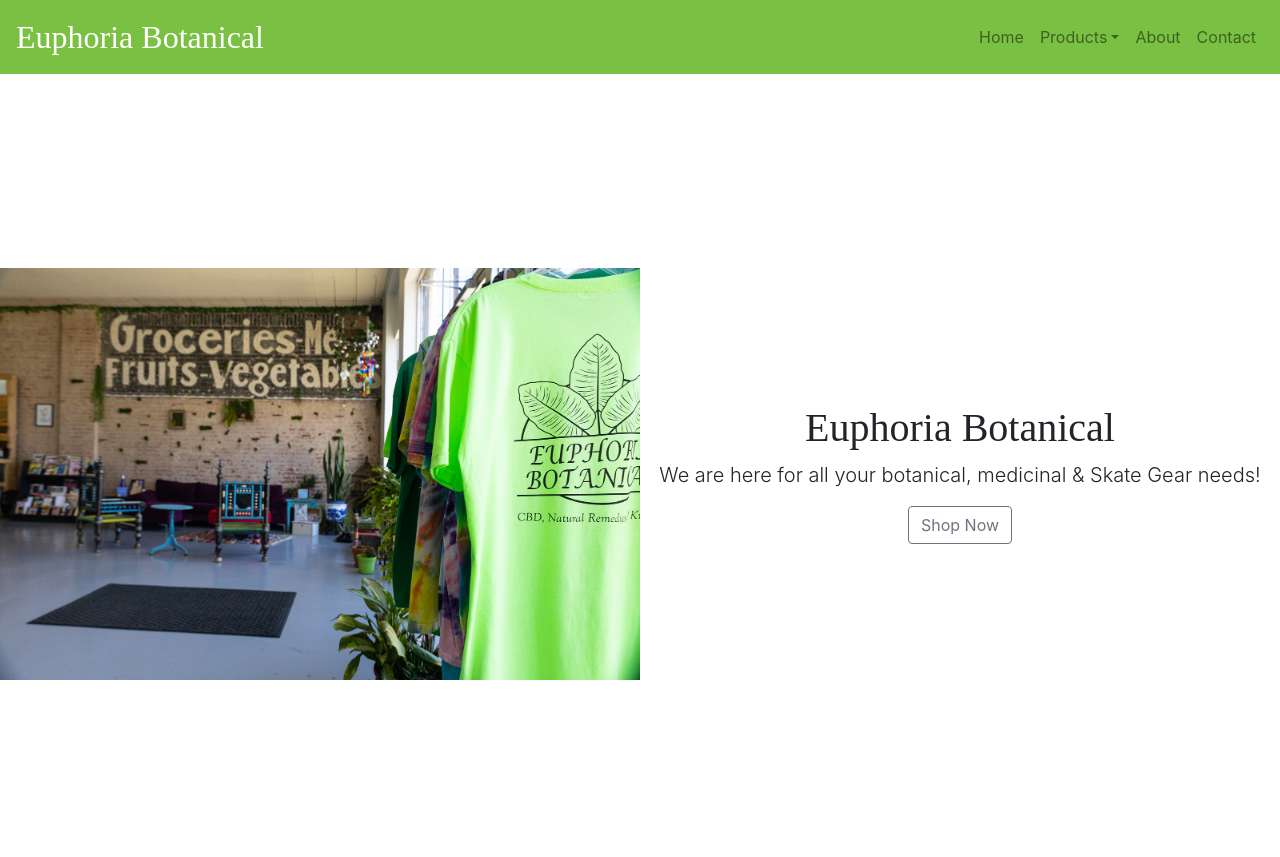
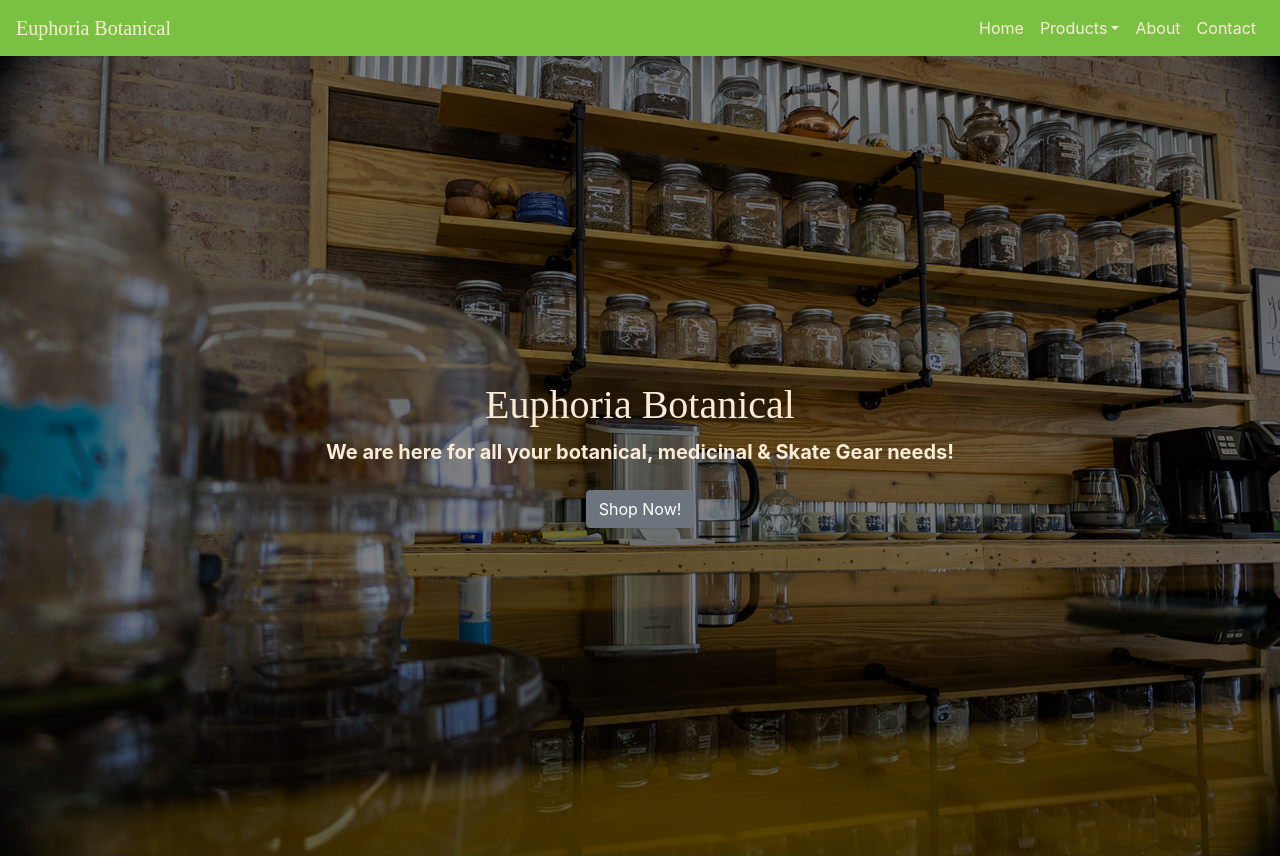
Before and after one commit to dballowe7912/euphoria-botanical, a React (Create React App) app: page / in a window 1280 px wide. Shown: the top 857 px of the page. Built offline with nearby package versions, Linux system fonts and the light colour scheme; a web font is replaced by a local one.

Commit message:
Homepage updated

```diff
--- a/src/components/App.css
+++ b/src/components/App.css
@@ -1,21 +1,27 @@
 @import url('https://fonts.googleapis.com/css2?family=Charm&display=swap');
 
 .masthead {
-    height: 100vh;
-    min-height: 500px;
-    background-image: url('../assets/homepage/store-front.jpg');
-    background-size: contain;
-    background-position: left;
-    background-repeat: no-repeat;
-  }
+  height: 100vh;
+  min-height: 500px;
+  background: linear-gradient( rgba(0, 0, 0, 0.5), rgba(0, 0, 0, 0.5) ), url('../assets/homepage/tea-wall.jpg');
+  background-size: cover;
+  background-position: left;
+  background-repeat: no-repeat;
+  color: antiquewhite;
+  font-size: 2em;
+}
+
+.lead {
+  font-weight: bold;
+}
 
 .navbar-brand, .fw-light {
   font-family: 'Charm', cursive !important;
+  color: antiquewhite !important;
 }
 
-#header-text {
-  color: antiquewhite;
-  font-size: 2em;
+.nav-link {
+  color: antiquewhite !important;
 }
 
 .fa {
--- a/src/components/Header.js
+++ b/src/components/Header.js
@@ -2,14 +2,13 @@
 
 function Header() {
     return (
-        <header className="header">
-            <div className="container-fluid h-100">
-                <div className="row align-items-center">
-                    <div className="col-6 text-center masthead" id="header-text"></div>
-                    <div className="col-6 text-center">
-                        <h1 className="fw-light">Euphoria Botanical</h1>
-                        <p className="lead">We are here for all your botanical, medicinal & Skate Gear needs! </p>
-                        <button className="btn btn-outline-secondary">Shop Now</button>
+        <header className="masthead">
+            <div className="container h-100">
+                <div className="row h-100 align-items-center">
+                    <div className="col-12 text-center">
+                    <h1 className="fw-light">Euphoria Botanical</h1>
+                    <p className="lead">We are here for all your botanical, medicinal & Skate Gear needs! </p>
+                    <button className="btn btn-secondary">Shop Now!</button>
                     </div>
                 </div>
             </div>
--- a/src/components/Navbar.js
+++ b/src/components/Navbar.js
@@ -7,7 +7,6 @@
             <Link
                 className="navbar-brand"
                 to="/"
-                style={{color: '#FFF', fontSize: "2em"}}
             >
                 Euphoria Botanical
             </Link>
--- a/src/pages/HomePage.js
+++ b/src/pages/HomePage.js
@@ -3,7 +3,7 @@
 import Header from '../components/Header';
 import Footer from '../components/Footer';
 
-import teaWall from '../assets/homepage/tea-wall.jpg';
+import storeFront from '../assets/homepage/store-front.jpg';
 import centerTable from '../assets/homepage/center-table.jpg';
 import skateBoard from '../assets/homepage/skate-board.jpg';
 
@@ -12,6 +12,11 @@
         <div>
             <Navbar/>
             <Header/>
+            <div
+                className="container-fluid"
+                style={{height: "100vh"}}
+            >
+            </div>
             <div id="carouselExampleIndicators" className="carousel slide" data-ride="carousel">
                 <ol className="carousel-indicators">
                     <li data-target="#carouselExampleIndicators" data-slide-to="0" className="active"></li>
@@ -20,7 +25,7 @@
                 </ol>
                 <div className="carousel-inner">
                     <div className="carousel-item">
-                        <img className="d-block w-100" src={teaWall} alt="First slide"/>
+                        <img className="d-block w-100" src={storeFront} alt="First slide"/>
                             <div class="carousel-caption">
                                 <div>
                                     <h5>Euphoria Botanical</h5>
```
Also changed, not shown: 1 other file (tests, documents, lock files or other folders).
